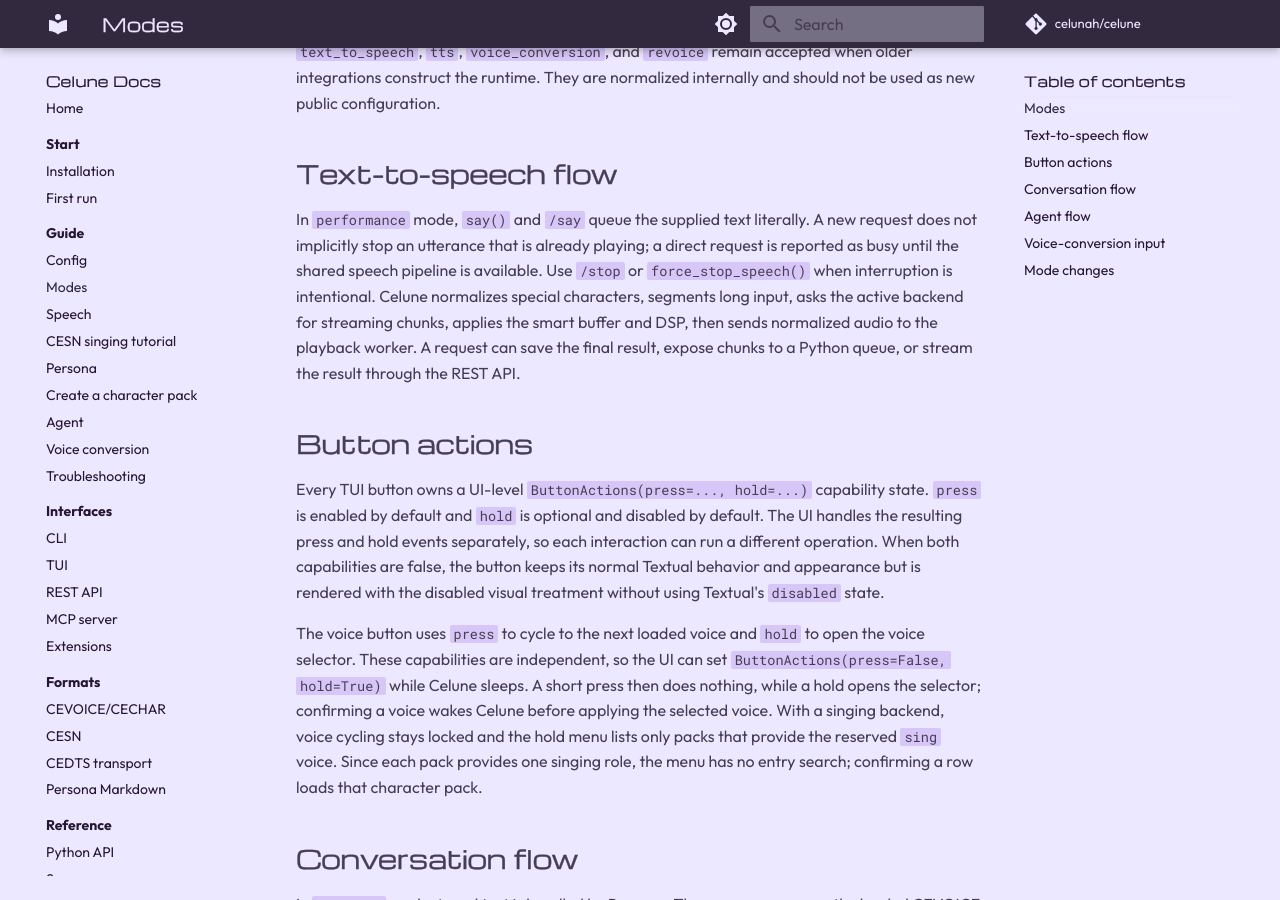
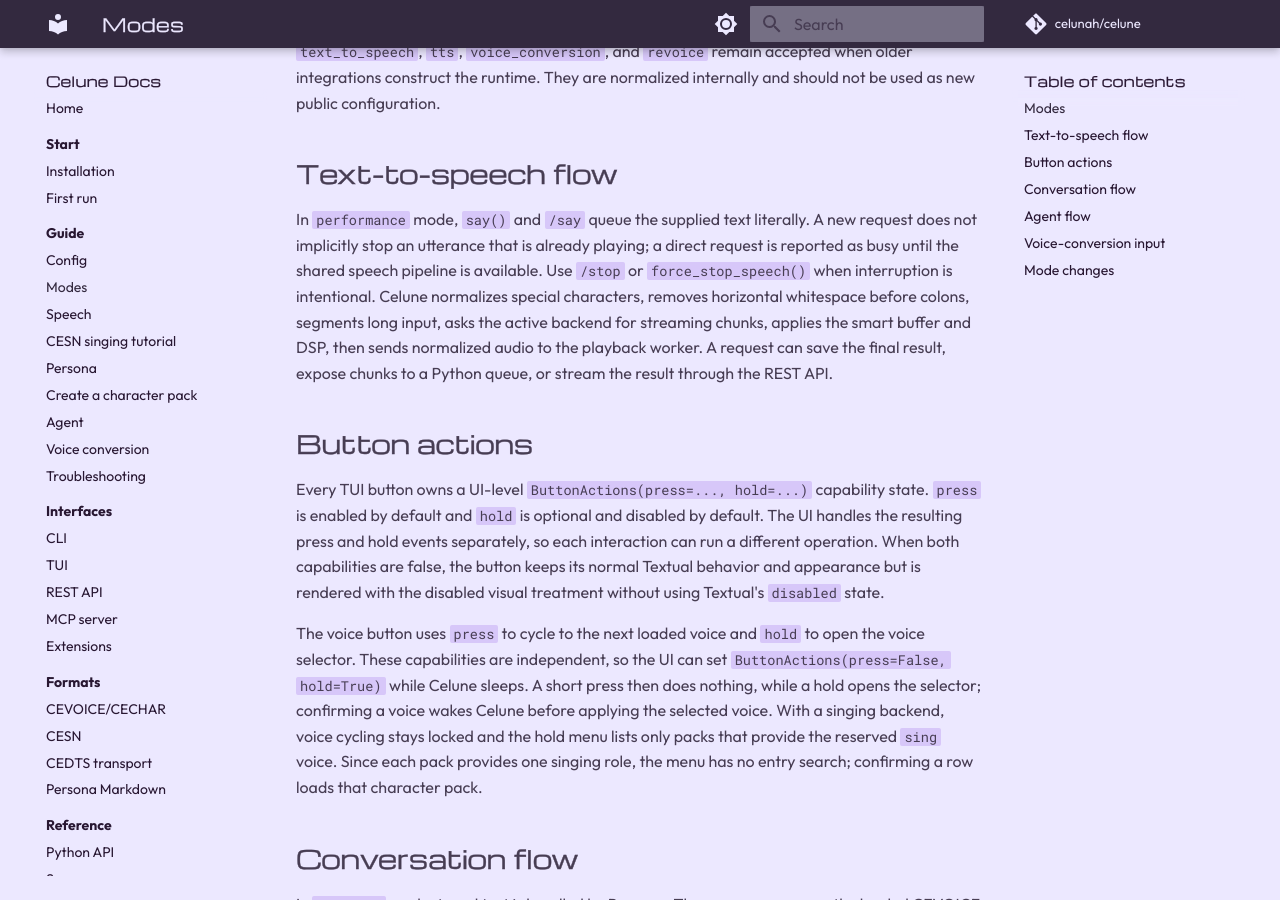
Before and after one commit to celunah/celune, an MkDocs documentation site: the page built from docs/user-guide/modes.md, in a window 1280 px wide and 900 px high, scrolled down 707 px. Built offline with MkDocs 1.6.1 and Material for MkDocs 9.7.7, drawn with Linux system fonts in a browser that asks for light colours; comment, search, counter and statistics services are not loaded.

Commit message:
fix(tts): remove spaces before colons

```diff
--- a/docs/user-guide/modes.md
+++ b/docs/user-guide/modes.md
@@ -31,10 +31,11 @@
 request does not implicitly stop an utterance that is already playing; a direct
 request is reported as busy until the shared speech pipeline is available. Use
 `/stop` or `force_stop_speech()` when interruption is intentional. Celune
-normalizes special characters, segments long input, asks the active backend for
-streaming chunks, applies the smart buffer and DSP, then sends normalized audio
-to the playback worker. A request can save the final result, expose chunks to a
-Python queue, or stream the result through the REST API.
+normalizes special characters, removes horizontal whitespace before colons,
+segments long input, asks the active backend for streaming chunks, applies the
+smart buffer and DSP, then sends normalized audio to the playback worker. A
+request can save the final result, expose chunks to a Python queue, or stream
+the result through the REST API.
 
 ## Button actions
 
```
Also changed, not shown: 1 other file.
